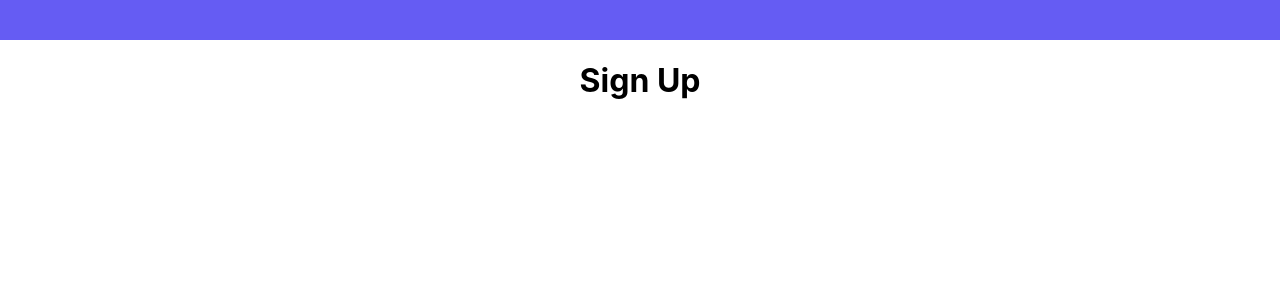
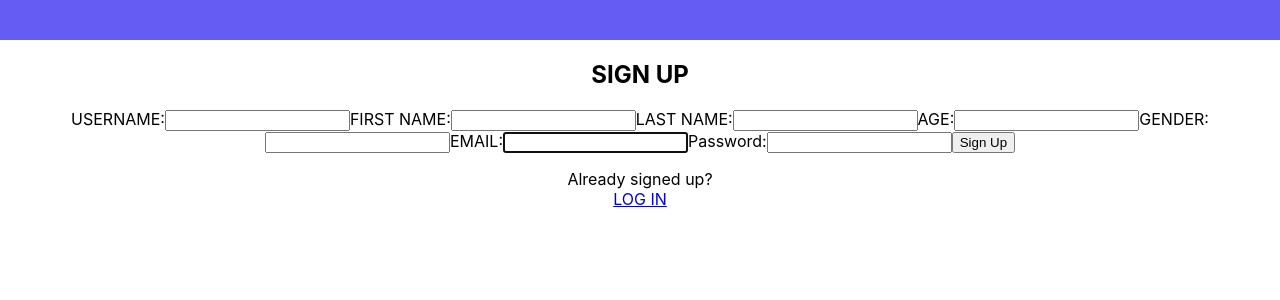
Before and after one commit to kiittsunne/gogang, a React (Create React App) app: page /signup in a window 1280 px wide. Shown: the top 300 px of the page. Built offline with nearby package versions, Linux system fonts and the light colour scheme; a web font is replaced by a local one.

Commit message:
sign up front-end

```diff
--- a/src/App.css
+++ b/src/App.css
@@ -45,3 +45,7 @@ body {
     transform: rotate(360deg);
   }
 }
+
+.line {
+  display: inline-block;
+}
--- a/src/App.js
+++ b/src/App.js
@@ -1,4 +1,4 @@
-import React, { useState, useEffect } from "react";
+import React from "react";
 import "./App.css";
 import Login from "./pages/Login";
 import SignUp from "./pages/SignUp";
--- a/src/pages/Login.js
+++ b/src/pages/Login.js
@@ -4,23 +4,17 @@ import { Link } from "react-router-dom";
 import Home from "./Home";
 
 const Login = () => {
-  const emailRef = useRef();
-  const errorRef = useRef();
+  const userRef = useRef();
 
   const [email, setEmail] = useState("");
   const [password, setPassword] = useState("");
-  const [errorMessage, setErrorMessage] = useState("");
   const [success, setSuccess] = useState(false);
 
   useEffect(() => {
-    emailRef.current.focus();
+    userRef.current.focus();
   }, []);
 
-  useEffect(() => {
-    setErrorMessage("");
-  }, [email, password]);
-
-  const handleSubmit = async (e) => {
+  const handleSubmit = (e) => {
     e.preventDefault();
     console.log(email, password);
     setEmail("");
@@ -34,20 +28,17 @@ const Login = () => {
         <Home></Home>
       ) : (
         <section>
-          <p ref={errorRef} aria-live="assertive">
-            {errorMessage}
-          </p>
           <h1>LOG IN</h1>
           <form onSubmit={handleSubmit}>
             <label htmlFor="email">Email:</label>
             <input
               type="email"
               id="email"
-              ref={emailRef}
+              ref={userRef}
+              autoComplete="off"
               onChange={(e) => setEmail(e.target.value)}
               value={email}
               required
-              placeholder="email"
             />
 
             <label htmlFor="password">Password:</label>
@@ -57,15 +48,14 @@ const Login = () => {
               onChange={(e) => setPassword(e.target.value)}
               value={password}
               required
-              placeholder="pwd"
             />
             <button>LOG IN</button>
           </form>
           <p>
             Need an Account?
             <br />
-            <span>
-              <Link to="/signup">Sign Up</Link>
+            <span className="line">
+              <Link to="/signup">SIGN UP</Link>
             </span>
           </p>
         </section>
--- a/src/pages/SignUp.js
+++ b/src/pages/SignUp.js
@@ -1,10 +1,141 @@
-import React from "react";
+import { useRef, useState, useEffect } from "react";
+import { Link } from "react-router-dom";
 
 const SignUp = () => {
+  const userRef = useRef();
+
+  const [username, setUsername] = useState("");
+  const [firstName, setFirstName] = useState("");
+  const [lastName, setLastName] = useState("");
+  const [age, setAge] = useState("");
+  const [gender, setGender] = useState("");
+  const [email, setEmail] = useState("");
+  const [password, setPassword] = useState("");
+  const [success, setSuccess] = useState(false);
+
+  useEffect(() => {
+    userRef.current.focus();
+  }, []);
+
+  const handleSubmit = (e) => {
+    e.preventDefault();
+    console.log(username, password);
+    setSuccess(true);
+    setUsername("");
+    setFirstName("");
+    setLastName("");
+    setAge("");
+    setGender("");
+    setEmail("");
+    setPassword("");
+  };
+
   return (
-    <div>
-      <h1>Sign Up</h1>
-    </div>
+    <>
+      {success ? (
+        <section>
+          <h1>Success!</h1>
+          <p>
+            <span className="line">
+              <Link to="/login">LOG IN</Link>
+            </span>
+          </p>
+        </section>
+      ) : (
+        <section>
+          <h1>SIGN UP</h1>
+          <form onSubmit={handleSubmit}>
+            <label htmlFor="username">USERNAME:</label>
+            <input
+              type="text"
+              id="username"
+              ref={userRef}
+              autoComplete="off"
+              onChange={(e) => setUsername(e.target.value)}
+              value={username}
+              required
+            />
+
+            <label htmlFor="firstname">FIRST NAME:</label>
+            <input
+              type="text"
+              id="firstname"
+              ref={userRef}
+              autoComplete="off"
+              onChange={(e) => setFirstName(e.target.value)}
+              value={firstName}
+              required
+            />
+
+            <label htmlFor="lastname">LAST NAME:</label>
+            <input
+              type="text"
+              id="lastname"
+              ref={userRef}
+              autoComplete="off"
+              onChange={(e) => setLastName(e.target.value)}
+              value={lastName}
+            />
+
+            <label htmlFor="age">AGE:</label>
+            <input
+              type="number"
+              step="1"
+              id="age"
+              ref={userRef}
+              autoComplete="off"
+              onChange={(e) => setAge(e.target.value)}
+              value={age}
+            />
+
+            <label htmlFor="gender">GENDER:</label>
+            <input
+              type="text"
+              id="gender"
+              ref={userRef}
+              onChange={(e) => setGender(e.target.value)}
+              value={gender}
+              required
+              list="genders"
+            />
+            <datalist id="genders">
+              <option value="Male" />
+              <option value="Female" />
+              <option value="Prefer not to say" />
+            </datalist>
+
+            <label htmlFor="email">EMAIL:</label>
+            <input
+              type="email"
+              id="email"
+              ref={userRef}
+              autoComplete="off"
+              onChange={(e) => setEmail(e.target.value)}
+              value={email}
+              required
+            />
+
+            <label htmlFor="password">Password:</label>
+            <input
+              type="password"
+              id="password"
+              onChange={(e) => setPassword(e.target.value)}
+              value={password}
+              required
+            />
+
+            <button>Sign Up</button>
+          </form>
+          <p>
+            Already signed up?
+            <br />
+            <span className="line">
+              <Link to="/login">LOG IN</Link>
+            </span>
+          </p>
+        </section>
+      )}
+    </>
   );
 };
 
```
